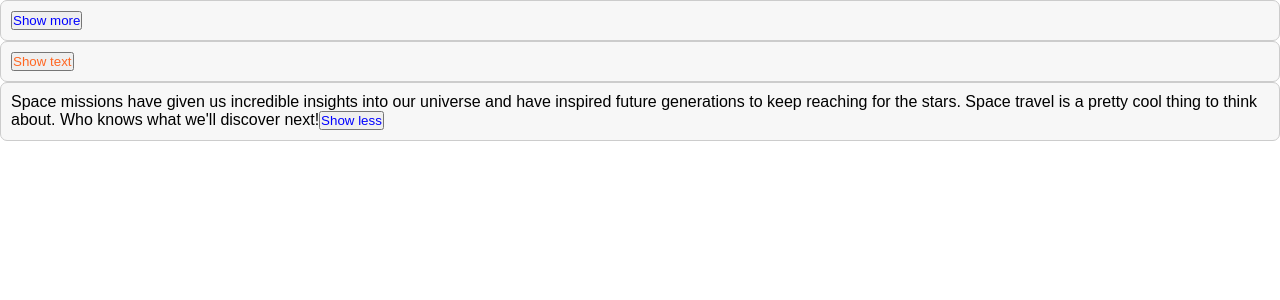
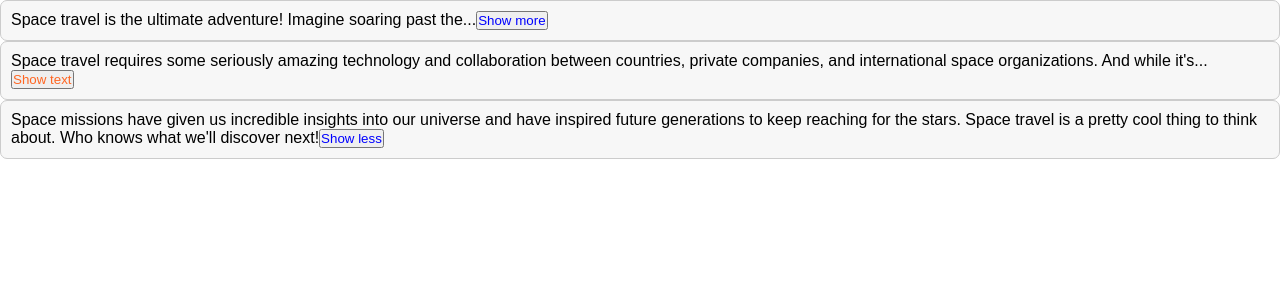
Before and after one commit to AbdullahiAbdulganiyu/text-expander, a React (Create React App) app: page / in a window 1280 px wide. Shown: the top 300 px of the page. Built offline with nearby package versions, Linux system fonts and the light colour scheme.

Commit message:
setting the length of words to be displayed using the split then slice then join methods

```diff
--- a/src/App.js
+++ b/src/App.js
@@ -41,7 +41,7 @@ export default function App() {
 
 function TextExpander({
   children,
-  collapsedNumWords = 0,
+  collapsedNumWords = 10,
   expandButtonText = "Show more",
   collapseButtonText = "Show less",
   buttonColor = "blue",
@@ -50,7 +50,9 @@ function TextExpander({
   expanded = false,
 }) {
   const [isExpanded, setIsExpanded] = useState(expanded);
-  const dispalyText = isExpanded ? children : "";
+  const dispalyText = isExpanded
+    ? children
+    : children.split(" ").slice(0, collapsedNumWords).join(" ") + "...";
   return (
     <div className={className}>
       <span>{dispalyText}</span>
```
